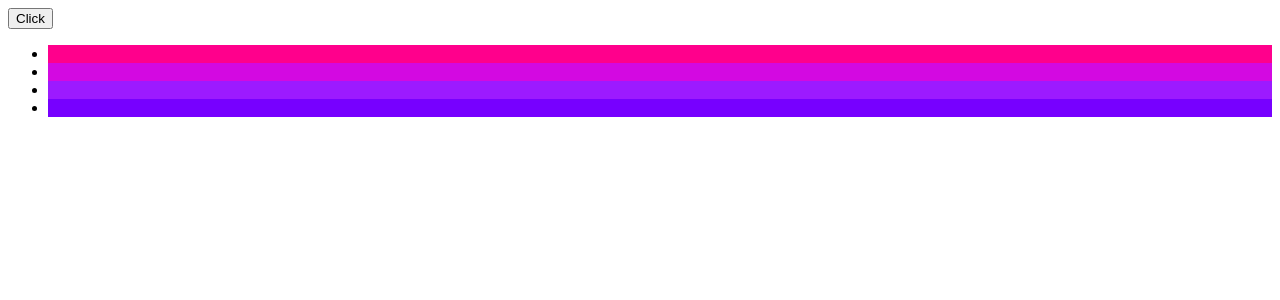
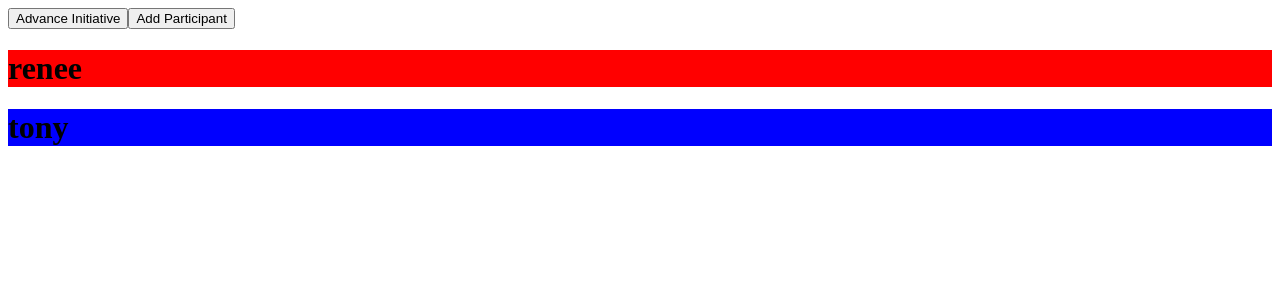
Before and after one commit to trevorfehrman/dnd-tools, a React (Create React App) app: page / in a window 1280 px wide. Shown: the top 300 px of the page. Built offline with nearby package versions, Linux system fonts and the light colour scheme.

Commit message:
animation broken

```diff
--- a/package.json
+++ b/package.json
@@ -11,10 +11,13 @@
     "@types/node": "~12.12.67",
     "@types/react": "~16.9.51",
     "@types/react-dom": "~16.9.8",
+    "@types/uniqid": "~5.2.0",
     "array-move": "~3.0.1",
     "framer-motion": "~2.8.0",
+    "node-sass": "~4.14.1",
     "react": "^16.13.1",
     "react-dom": "^16.13.1",
+    "react-id-generator": "~3.0.1",
     "react-scripts": "3.4.3",
     "typescript": "~3.7.5"
   },
--- /dev/null
+++ b/src/Initiative.module.scss
@@ -0,0 +1,5 @@
+.initiativeList {
+  list-style-type: none;
+  margin: 0;
+  padding: 0;
+}
--- a/src/Initiative.tsx
+++ b/src/Initiative.tsx
@@ -2,6 +2,10 @@ import * as React from 'react';
 import { useState } from 'react';
 import { motion } from 'framer-motion';
 import move from 'array-move';
+import nextId from 'react-id-generator';
+
+import styles from './Initiative.module.scss';
+import { InitiativeParticipant } from './InitiativeParticipant';
 
 const spring = {
   type: 'spring',
@@ -9,36 +13,41 @@ const spring = {
   stiffness: 120,
 };
 
-// const transition = {
-//   type: 'spring',
-//   damping: 25,
-//   stiffness: 120,
-// };
+interface IParticipant {
+  name: string;
+  backgroundColor: string;
+  enemy?: boolean;
+  hitPoints?: number;
+  initiative?: number;
+}
 
 export const Initiative = () => {
-  const [colors, setColors] = useState(initialColors);
+  const [participants, setParticipants] = useState<IParticipant[]>([{name: 'renee', backgroundColor: 'red'}, {name: 'tony', backgroundColor: 'blue'}]);
 
   function advanceInitiative(): void {
-    const nextTurnOrder = move(colors, 0, -1);
-    setColors(nextTurnOrder);
+    setParticipants(move(participants, 0, -1));
   }
 
+  function addParticipant(): void {
+    setParticipants([...participants, { name: 'trevor', backgroundColor: 'gray' }]);
+  }
 
   return (
     <>
-      <button type="button" onClick={advanceInitiative}>Click</button>
-      <ul>
-        {colors.map((background) => (
+      <button type="button" onClick={advanceInitiative}>Advance Initiative</button>
+      <button type="button" onClick={addParticipant}>Add Participant</button>
+      <ul className={styles.initiativeList}>
+        {participants.map((participant, i) => (
           <motion.li
-            key={background}
+            key={i}
             layout
             transition={spring}
-            style={{ background }}
-          />
+            style={{ background: participant.backgroundColor }}
+          >
+            <InitiativeParticipant name={participant.name} />
+          </motion.li>
         ))}
       </ul>
     </>
   );
 };
-
-const initialColors = ['#FF008C', '#D309E1', '#9C1AFF', '#7700FF'];
--- /dev/null
+++ b/src/InitiativeParticipant.tsx
@@ -0,0 +1,15 @@
+import React from 'react';
+
+interface IInitiativeParticipantProps {
+  name: string;
+}
+
+export const InitiativeParticipant = ({ name }: IInitiativeParticipantProps) => {
+  return (
+    <div>
+      <h1>
+        {name}
+      </h1>
+    </div>
+  );
+};
```
Also changed, not shown: 1 other file (tests, documents, lock files or other folders).
